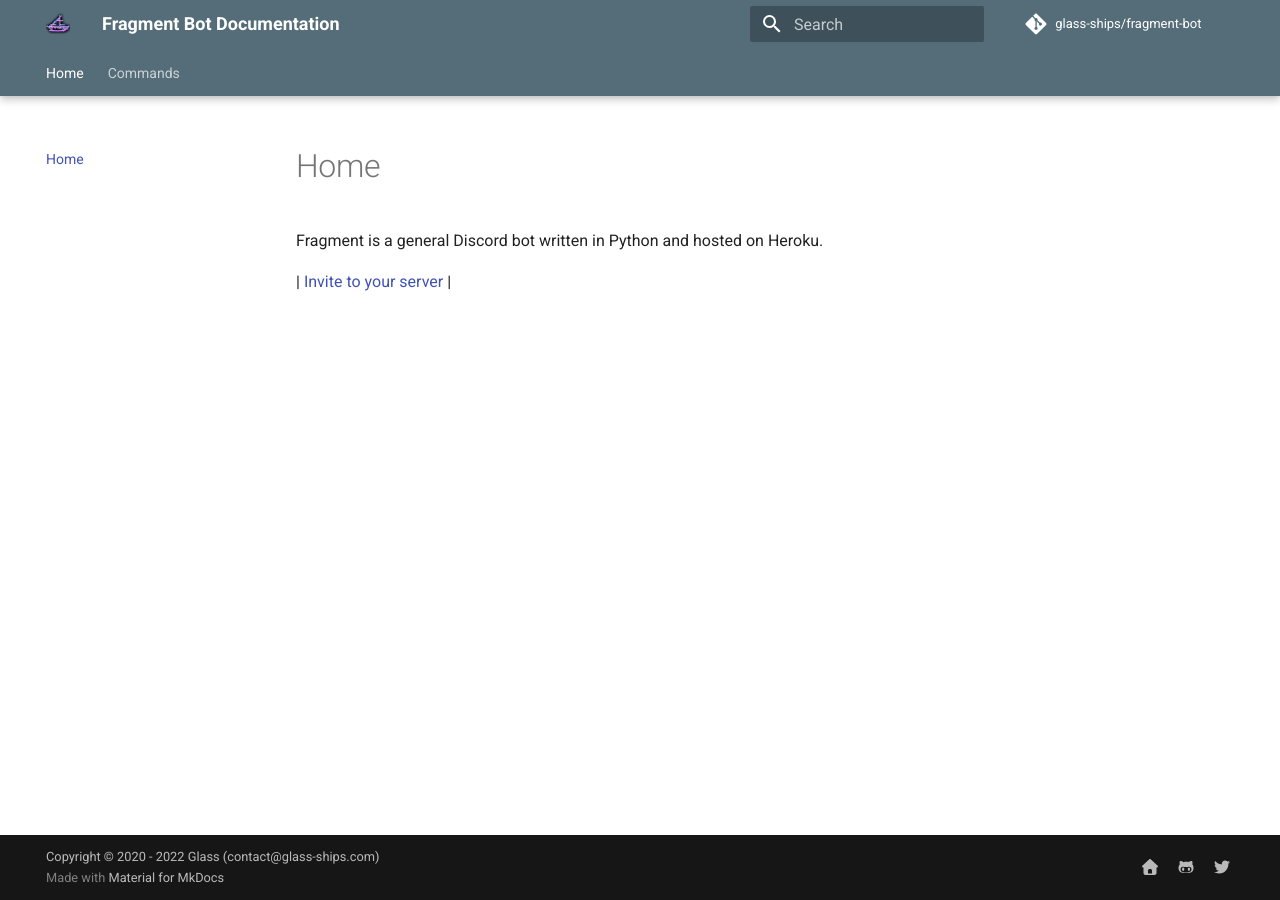
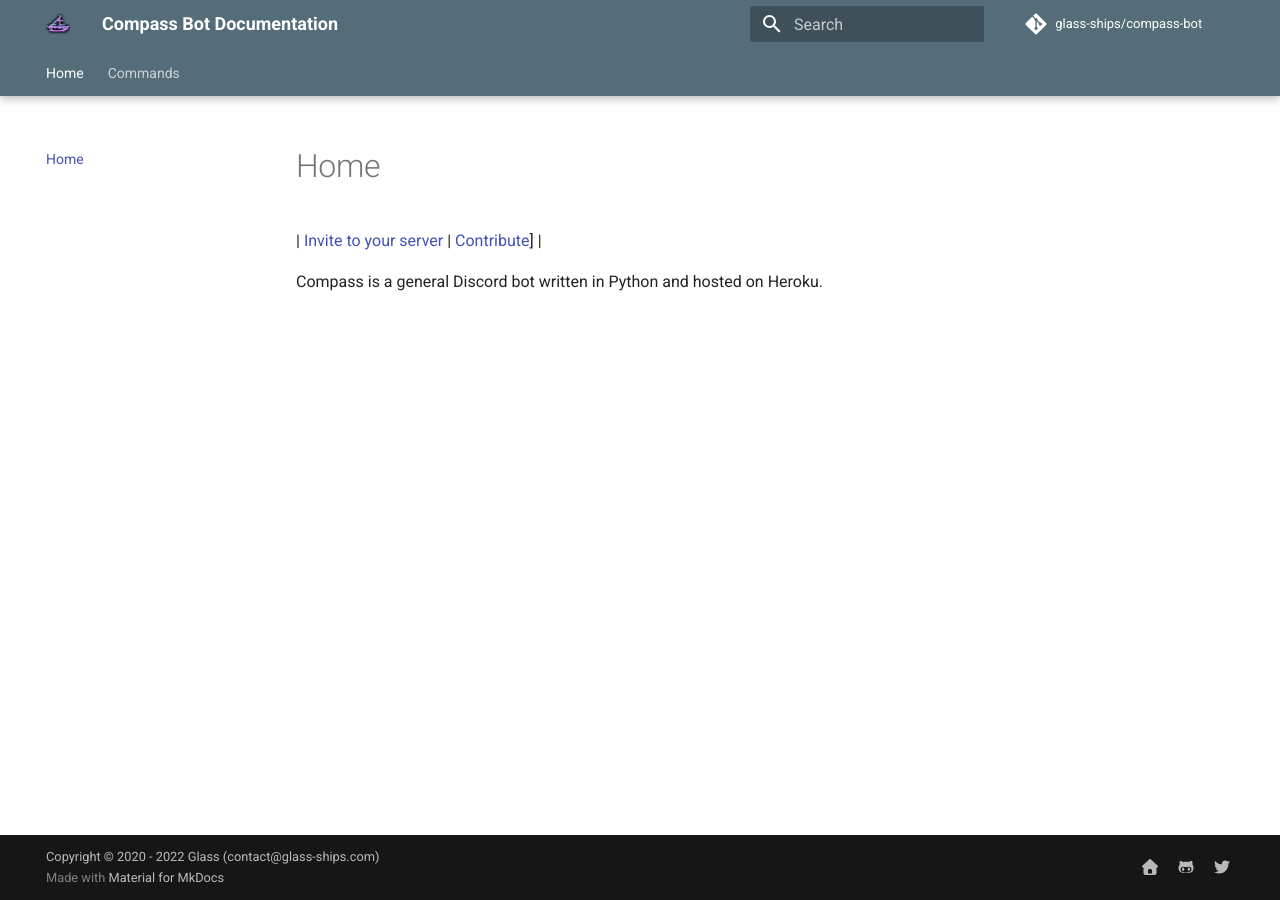
Before and after one commit to glass-ships/compass-bot, an MkDocs documentation site: the page built from docs/index.md, in a window 1280 px wide. Built offline with MkDocs 1.6.1 and Material for MkDocs 9.7.7, drawn with Linux system fonts in a browser that asks for light colours; comment, search, counter and statistics services are not loaded.

Commit message:
rename to compass bot

```diff
--- a/docs/index.md
+++ b/docs/index.md
@@ -1,5 +1,5 @@
 # Home
 
-Fragment is a general Discord bot written in Python and hosted on Heroku.
+| [Invite to your server](https://discord.com/api/oauth2/authorize?client_id=932737557836468297&scope=bot&permissions=1) | [Contribute](https://gitlab.com/glass-ships/compass-bot)] |
 
-| [Invite to your server](https://discord.com/api/oauth2/authorize?client_id=932737557836468297&scope=bot&permissions=1) |
+Compass is a general Discord bot written in Python and hosted on Heroku.
--- a/mkdocs.yaml
+++ b/mkdocs.yaml
@@ -1,6 +1,6 @@
-site_name: 'Fragment Bot Documentation'
+site_name: 'Compass Bot Documentation'
 
-repo_name: 'glass-ships/fragment-bot'
+repo_name: 'glass-ships/compass-bot'
 repo_url: 'https://gitlab.com/glass-ships/4D-bot'
 
 theme:
```
Also changed, not shown: README.md (+2 -2 lines).
